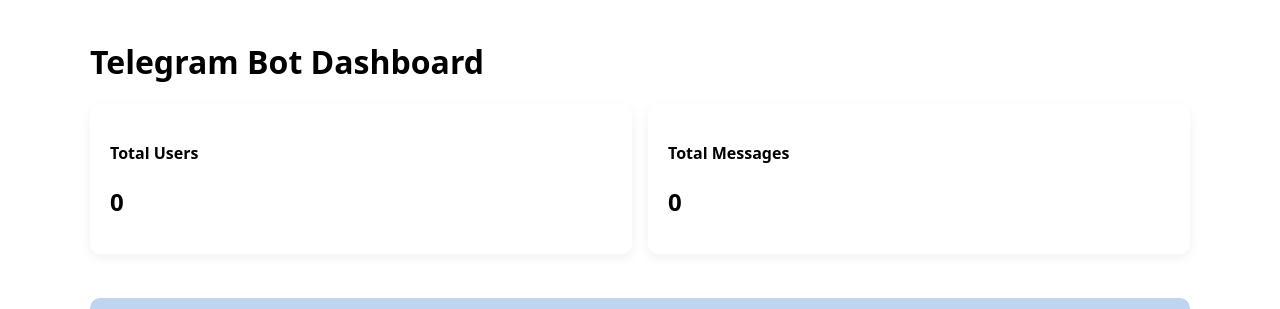
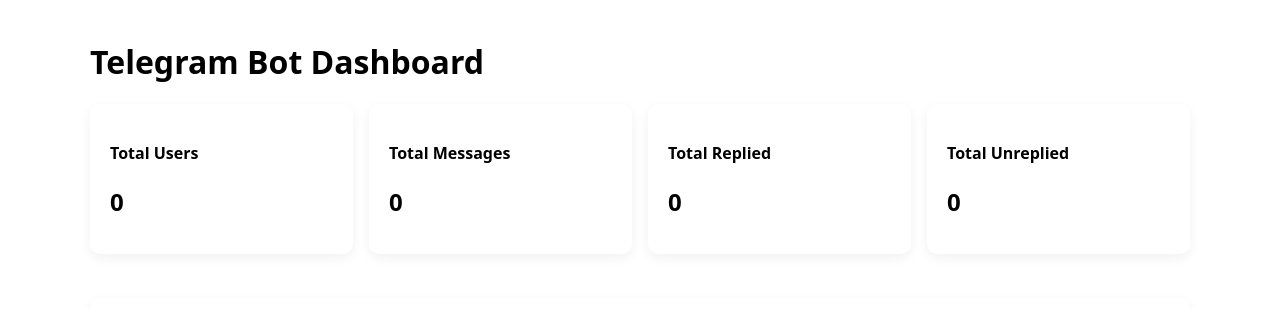
Before and after one commit to udit065/telegram-dashboard-frontend, a React (Create React App) app: page / in a window 1280 px wide. Shown: the top 309 px of the page. Built offline with nearby package versions, Linux system fonts and the light colour scheme; no server answers.

Commit message:
stat updated

```diff
--- a/src/components/Stats.jsx
+++ b/src/components/Stats.jsx
@@ -11,6 +11,14 @@
                 <h4>Total Messages</h4>
                 <h2>{stats.messages}</h2>
             </div>
+            <div className="card">
+                <h4>Total Replied</h4>
+                <h2>{stats.replied}</h2>
+            </div>
+            <div className="card">
+                <h4>Total Unreplied</h4>
+                <h2>{stats.unreplied}</h2>
+            </div>
         </div>
 
     );
--- a/src/pages/Dashboard.jsx
+++ b/src/pages/Dashboard.jsx
@@ -2,7 +2,7 @@
 import { socket } from "../services/socket";
 import { getStats, getMessages } from "../services/api";
 import Stats from "../components/Stats";
-import Chart from "../components/Chart";
+// import Chart from "../components/Chart";
 import MessageList from "../components/MessageList";
 import BroadcastBox from "../components/BroadcastBox";
 import PageContainer from "../layout/PageContainer";
@@ -52,7 +52,7 @@
     return (
         <PageContainer title="Telegram Bot Dashboard">
             <Stats stats={stats} />
-            <Chart replied={stats.replied} unreplied={stats.unreplied} />
+            {/* <Chart replied={stats.replied} unreplied={stats.unreplied} /> */}
             <BroadcastBox />
             <MessageList messages={messages} />
         </PageContainer>
```
